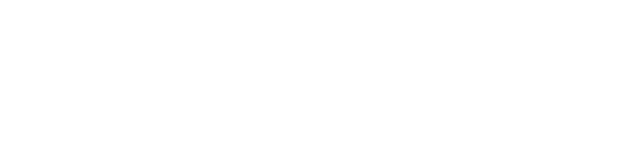
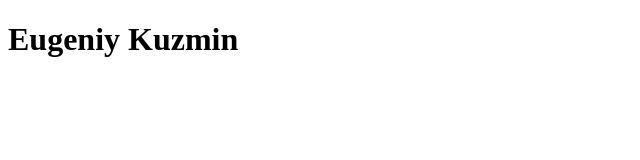
Before and after one commit to Syderi/rsschool-cv, a plain HTML site: page index.html in a window 1280 px wide. Shown: the whole page, without its empty margins (0-640 px from the left). Drawn offline with Linux system fonts and the light colour scheme.

Commit message:
fix: html

```diff
--- a/index.html
+++ b/index.html
@@ -7,6 +7,6 @@
     <title>CV#2. HTML, CSS & Git Basics</title>
   </head>
   <body>
-
+    <h1>Eugeniy Kuzmin</h1>
   </body>
 </html>
```
